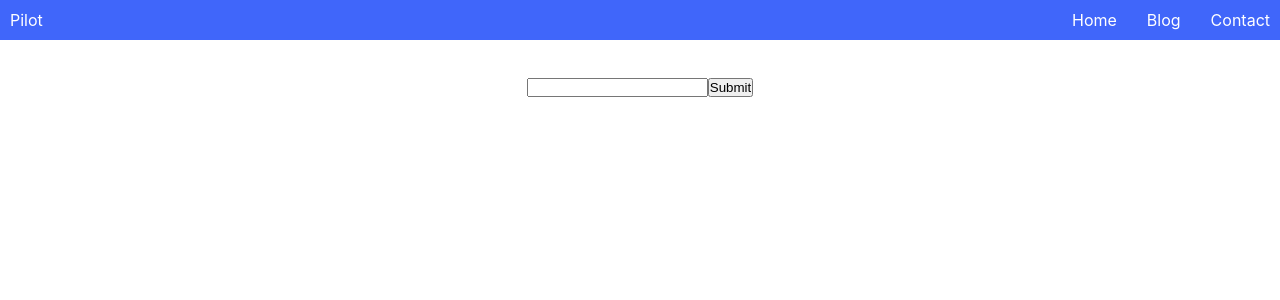
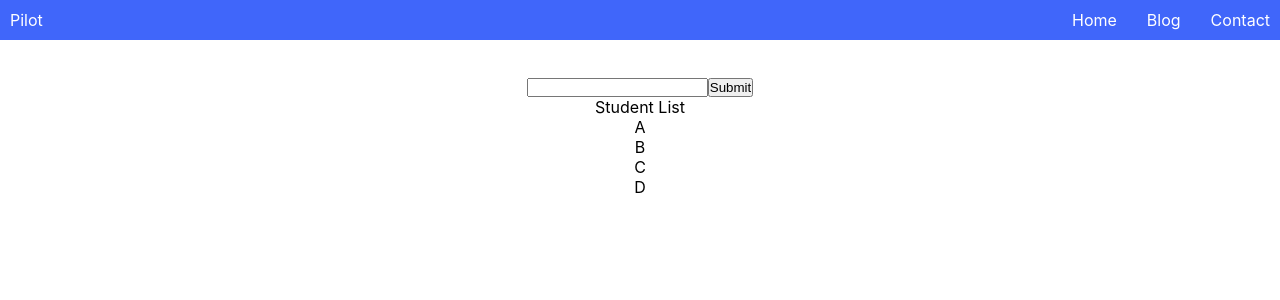
Before and after one commit to Pheonix-db-team/PG-Accreditation-Automation, a React (Create React App) app: page / in a window 1280 px wide. Shown: the top 300 px of the page. Built offline with nearby package versions, Linux system fonts and the light colour scheme.

Commit message:
Array and map in React

```diff
--- a/src/App.js
+++ b/src/App.js
@@ -8,6 +8,8 @@ import { useState } from 'react';
 function App() {
   //  const num = 46;
   //const str = "xyz";
+  const students = ['A', 'B', 'C', 'D'];
+  const listItems = students.map(person => <li>{person}</li>);
   const [name, setName] = useState("");
   const handleSubmit = (event) => {
     //prevent redirect to oth. page
@@ -15,6 +17,8 @@ function App() {
     alert("My name is " + name);
 
   }
+  //array
+
   return (
     <div className="App">
       <NavBar></NavBar>
@@ -25,6 +29,8 @@ function App() {
         <input type="text" value={name} onChange={(e) => setName(e.target.value)}></input>
         <input type="submit"></input>
       </form>
+      Student List
+      <ul>{listItems}</ul>
     </div>
   );
 }
```
